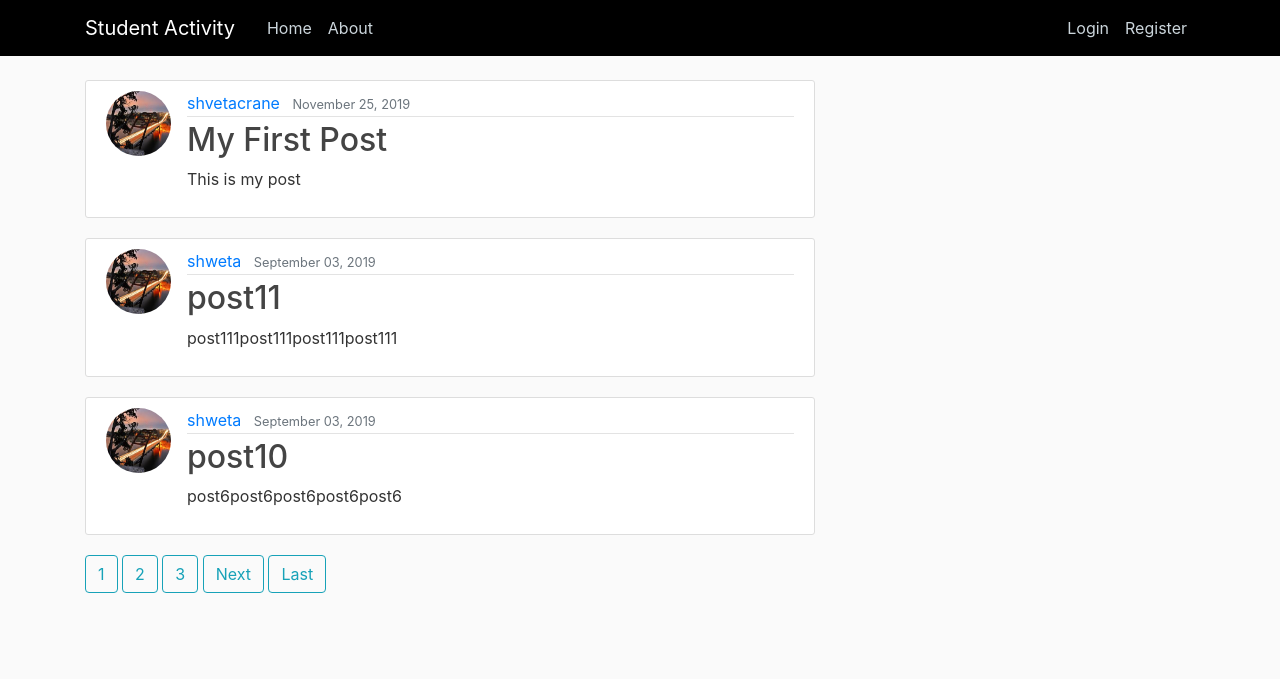
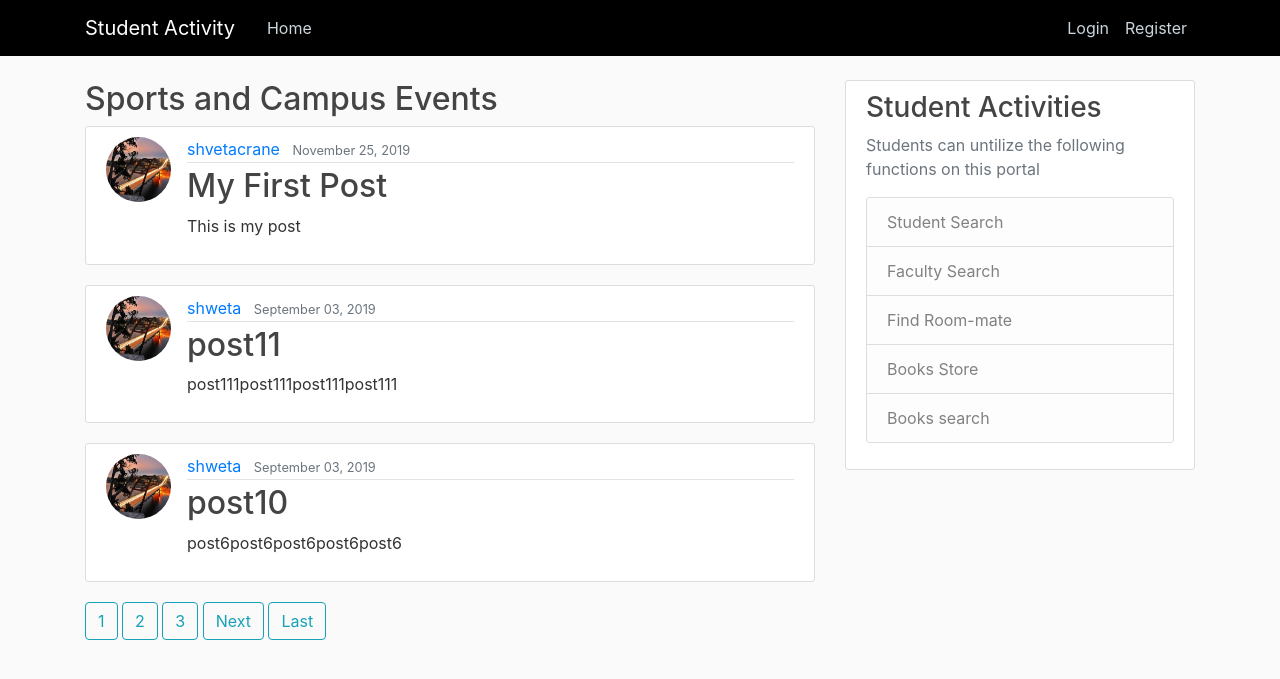
Before and after one commit to shwetarane/student-activity, a Django app: page / in a window 1280 px wide. Shown: the top 679 px of the page. Run offline with Django 3.2, Linux system fonts and the light colour scheme; data comes from the database, SQL or seed files in the repository; both versions use the stored data as it was after the commit; some libraries are stand-ins or nearby versions.

Commit message:
updates to UI

```diff
--- a/blog/templates/blog/base.html
+++ b/blog/templates/blog/base.html
@@ -35,18 +35,18 @@
           <div class="collapse navbar-collapse" id="navbarToggle">
             <div class="navbar-nav mr-auto">
               <a class="nav-item nav-link" href="{% url 'blog-home' %}">Home</a>
-              <a class="nav-item nav-link" href="{% url 'blog-about' %}">About</a>
+              <!-- <a class="nav-item nav-link" href="{% url 'blog-about' %}">About</a> -->
             </div>
             <!-- Navbar Right Side -->
             <div class="navbar-nav">
               {% if user.is_authenticated %}
                 <a class="nav-item nav-link" href="{%  url 'post-create' %}">New Post</a>
                 <a class="nav-item nav-link" href="{%  url 'profile' %}">Profile</a>
-                <a class="nav-item nav-link" href="{%  url 'users:student_search' %}">Student Search</a>
+                <!-- <a class="nav-item nav-link" href="{%  url 'users:student_search' %}">Student Search</a>
                 <a class="nav-item nav-link" href="{%  url 'faculty:search_faculty' %}">Faculty Search</a>
                 <a class="nav-item nav-link" href="{%  url 'users:roommateFind' %}">Find Room-mate</a>
                 <a class="nav-item nav-link" href="{%  url 'books:book_lists' %}">Books Store</a>
-                <a class="nav-item nav-link" href="{%  url 'books:book_search' %}">Books search</a>
+                <a class="nav-item nav-link" href="{%  url 'books:book_search' %}">Books search</a> -->
                 <a class="nav-item nav-link" href="{%  url 'logout' %}">Logout</a>
               {% else %}
                 <a class="nav-item nav-link" href="{%  url 'login' %}">Login</a>
@@ -70,19 +70,20 @@
             {% block content %}{% endblock %}
 
           </div>
-      <!--     <div class="col-md-4">
-            <div class="content-section">
-              <h3>Our Sidebar</h3>
-              <p class='text-muted'>You can put any information here you'd like.
+          <div class="col-md-4">
+            <div class="content-section dark">
+              <h3>Student Activities</h3>
+              <p class='text-muted'>Students can untilize the following functions on this portal
                 <ul class="list-group">
-                  <li class="list-group-item list-group-item-light">Latest Posts</li>
-                  <li class="list-group-item list-group-item-light">Announcements</li>
-                  <li class="list-group-item list-group-item-light">Calendars</li>
-                  <li class="list-group-item list-group-item-light">etc</li>
+                  <a class="list-group-item list-group-item-light" href="{%  url 'users:student_search' %}">Student Search</a>
+                  <a class="list-group-item list-group-item-light" href="{%  url 'faculty:search_faculty' %}">Faculty Search</a>
+                  <a class="list-group-item list-group-item-light" href="{%  url 'users:roommateFind' %}">Find Room-mate</a>
+                  <a class="list-group-item list-group-item-light" href="{%  url 'books:book_search' %}">Books Store</a>
+                  <a class="list-group-item list-group-item-light" href="{%  url 'books:book_search' %}">Books search</a>
                 </ul>
               </p>
             </div>
-          </div> -->
+          </div>
         </div>
       </main>
       <!-- Optional JavaScript -->
--- a/blog/templates/blog/home.html
+++ b/blog/templates/blog/home.html
@@ -1,5 +1,7 @@
 {% extends 'blog/base.html' %}
 {% block content%}
+<h2>Sports and Campus Events</h2>
+
 	{% for post in posts %}
 		<article class="media content-section">
 			<img class="rounded-circle article-img" src="{{ post.author.userprofile.image.url }}">
```
Also changed, not shown: users/templates/users/user_profile.html (added, +13 -0 lines), db.sqlite3, users/migrations/0007_auto_20191126_0348.py (added), users/views.py (line endings or trailing spaces), 1 other file.
